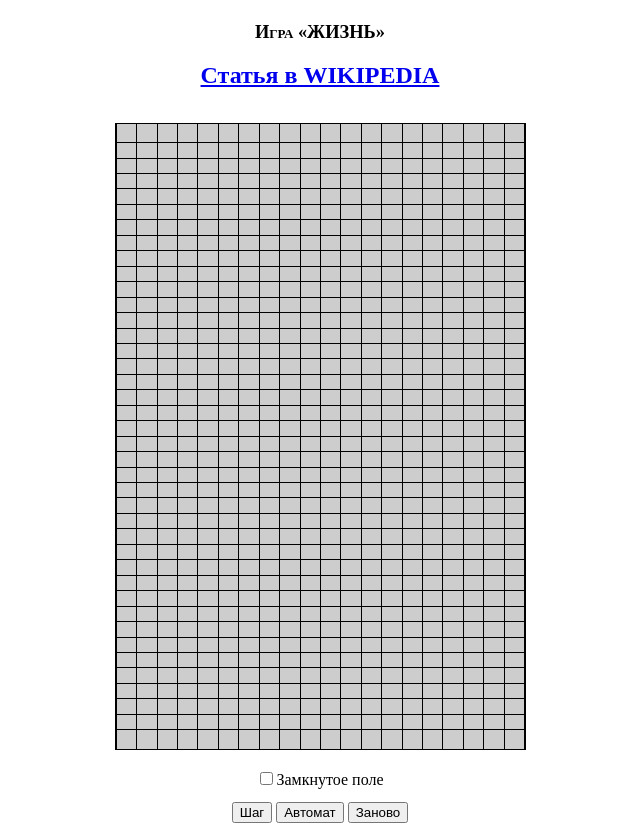
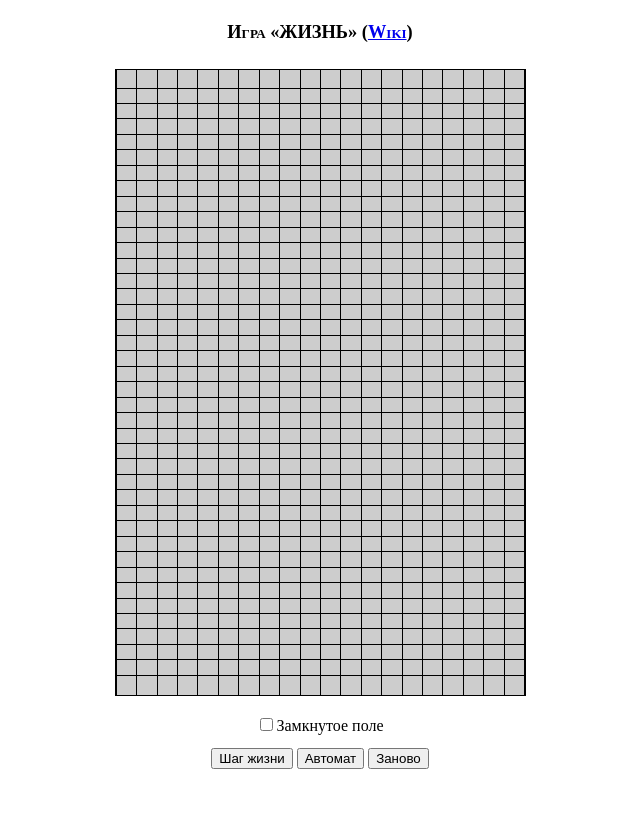
Before and after one commit to aminodovborisov/lifeconway, a plain HTML site: page index.html in a window 1280 px wide. Shown: the whole page, without its empty margins (320-960 px from the left). After the commit the page ends 800 px from the top, so only its background shows below. Drawn offline with Linux system fonts and the light colour scheme.

Commit message:
Update index.html

```diff
--- a/index.html
+++ b/index.html
@@ -8,10 +8,7 @@
 
     <body onLoad="gameStart()">
         <header class="mainHeader">
-            <h1 class="mainHead">Игра «ЖИЗНЬ»</h1>
-            <h2 class="subHead">
-                <a href="https://ru.wikipedia.org/wiki/%D0%98%D0%B3%D1%80%D0%B0_%C2%AB%D0%96%D0%B8%D0%B7%D0%BD%D1%8C%C2%BB">Статья в WIKIPEDIA</a>
-            </h2>
+            <h1 class="mainHead">Игра «ЖИЗНЬ» (<a href="https://ru.wikipedia.org/wiki/%D0%98%D0%B3%D1%80%D0%B0_%C2%AB%D0%96%D0%B8%D0%B7%D0%BD%D1%8C%C2%BB">Wiki</a>)</h1>
         </header>
         <div id="gameField" class="gameField">
             <table id="gameFieldTable" class="gameFieldTable">
@@ -21,7 +18,7 @@
             <input type="checkbox" class="chkRound" id="chkRound">Замкнутое поле</input>
         </div>
         <div class="dvButton">
-            <button id="btnStep" class="btnButton" onClick="stepLife()">Шаг</button>
+            <button id="btnStep" class="btnButton" onClick="stepLife()">Шаг жизни</button>
             <button id="btnAutoEv" class="btnButton" onClick="autoEvol()">Автомат</button>
             <button id="btnRefresh" class="btnButton" onClick="onRefresh()">Заново</button>
         </div>
```
